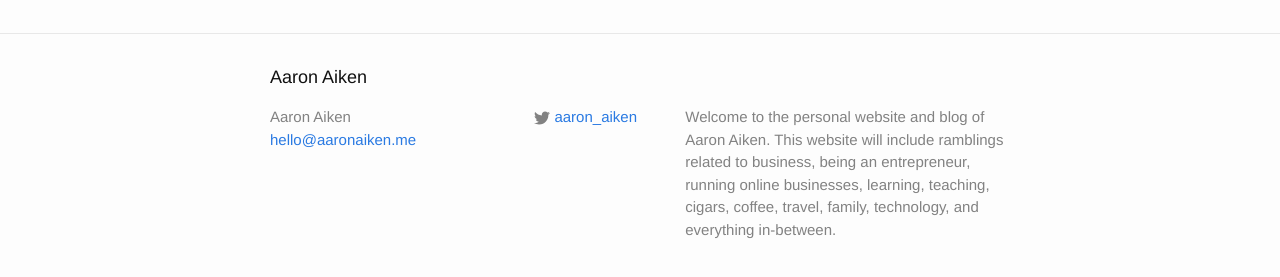
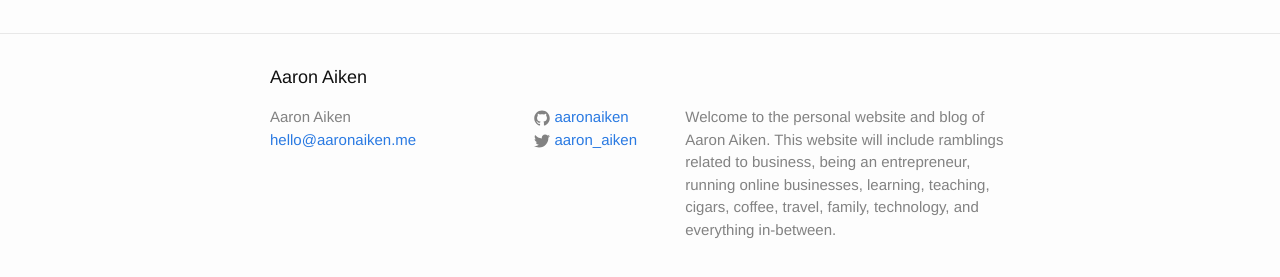
Before and after one commit to aaronaiken/aaronaiken, a Jekyll site: the page built from index.html, in a window 1280 px wide. Shown: the part 263-540 px from the top of the page. Built offline with Jekyll 4.4.1, drawn with Linux system fonts in a browser that asks for light colours.

Commit message:
Updated Config

```diff
--- a/_config.yml
+++ b/_config.yml
@@ -14,5 +14,5 @@ description: |
 baseurl:
 url: http://aaronaiken.me
 twitter_username: aaron_aiken
-github_username:
+github_username: aaronaiken
 markdown: kramdown
```
